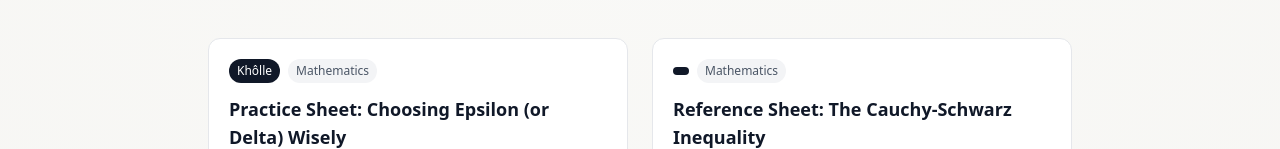
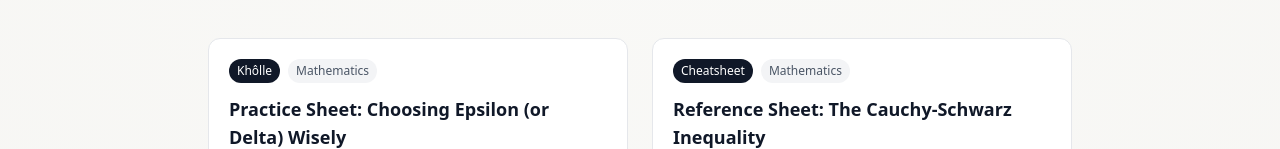
Before and after one commit to alexis-vo/alexisvo-site, a Next.js app: page /notes in a window 1280 px wide. Shown: the part 386-535 px from the top of the page. Built offline with nearby package versions, Linux system fonts and the light colour scheme; no server answers; a web font is replaced by a local one.

Commit message:
fix: notecard tag names

```diff
--- a/components/NoteCard.tsx
+++ b/components/NoteCard.tsx
@@ -4,8 +4,8 @@ import { Note, NoteTag } from "@/data/notes";
 
 const tagLabels: Record<NoteTag, string> = {
   "lecture-notes": "Lecture Notes",
-  colles: "Khôlle",
-  method: "Method",
+  "colles": "Khôlle",
+  "cheatsheet": "Cheatsheet",
 };
 
 export default function NoteCard({ note }: { note: Note }) {
```
